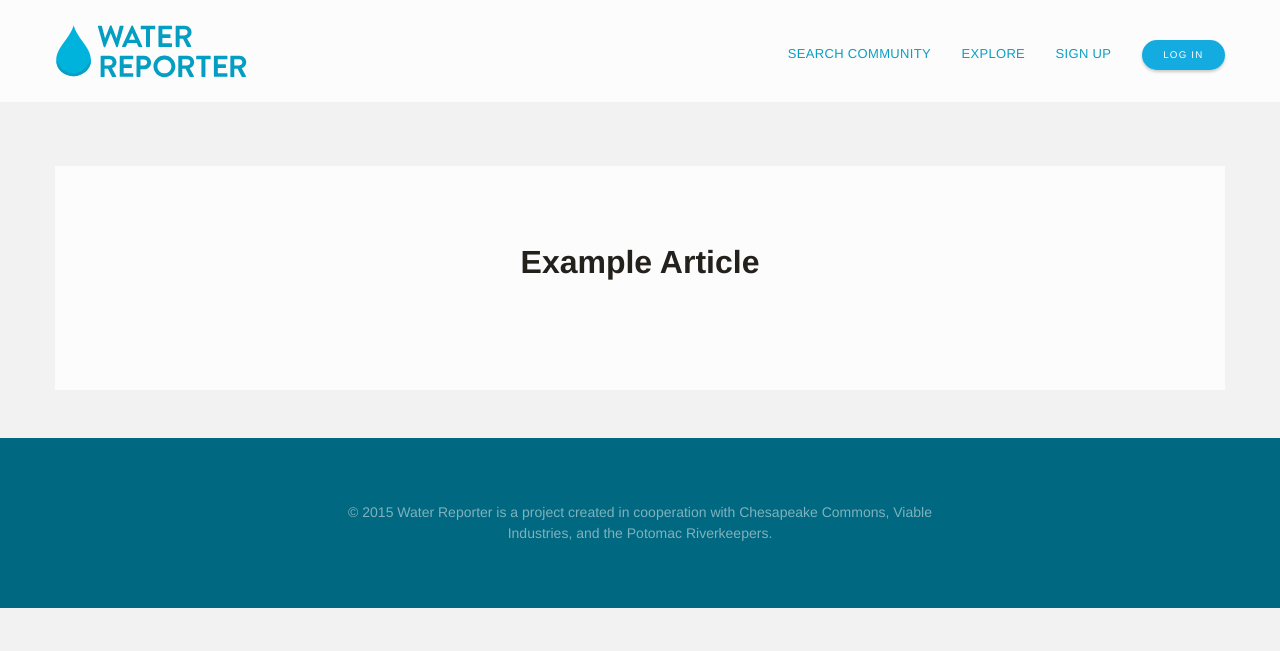
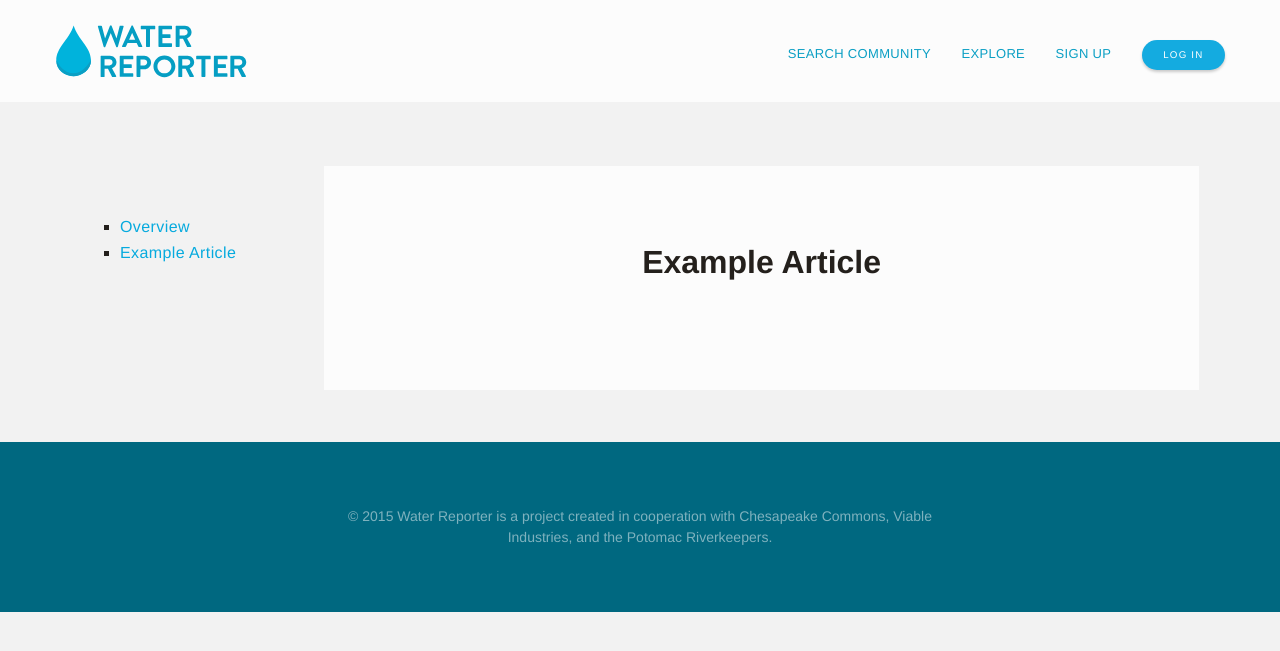
Before and after one commit to WaterReporter/help.waterreporter.org, a Jekyll site: the page built from _pages/example.md, in a window 1280 px wide. Shown: the top 651 px of the page. Built offline with Jekyll 4.4.1, drawn with Linux system fonts in a browser that asks for light colours; a script that is not in the unit is left out.

Commit message:
Added generic page navigation

```diff
--- /dev/null
+++ b/_includes/sidebar.html
@@ -0,0 +1,20 @@
+<aside class="page--sidebar">
+  <nav class="navigation navigation--primary">
+    <ul>
+      <li>
+        <a href="/">
+          Overview
+        </a>
+      </li>
+      {% for page_ in site.pages %}
+        {% if page_.title %}
+        <li>
+          <a href="{{ page_.url | prepend: site.baseurl }}">
+            {{ page_.title }}
+          </a>
+        </li>
+        {% endif %}
+      {% endfor %}
+    </ul>
+  </nav>
+</aside>
--- a/_layouts/page.html
+++ b/_layouts/page.html
@@ -2,7 +2,10 @@
 layout: default
 ---
 <main class="site--content site--content--submit">
-  <div class="page--content page--content--generic">
+
+  {% include sidebar.html %}
+
+  <div class="page--content page--content--withSidebar page--content--generic">
 
     <h1>
       {{ page.title }}
--- a/_sass/_site.scss
+++ b/_sass/_site.scss
@@ -43,12 +43,24 @@ body {
     background-color: $color-white-base;
   }
 
+  .page--sidebar {
+    float: left;
+    margin: 2em auto 1em;
+    padding: 3em 3em 6em;
+    width: 24%;
+  }
+
   .page--content {
     background-color: $color-white-base;
     margin: 2em auto 1em;
     padding: 3em 3em 6em;
     max-width: 73.125em;
   }
+    .page--content.page--content--withSidebar {
+      float: left;
+      width: 72%
+    }
+
     .page--content.page--content--transparent {
       background-color: transparent;
       padding: 0;
```
Also changed, not shown: index.html (+6 -1 lines).
